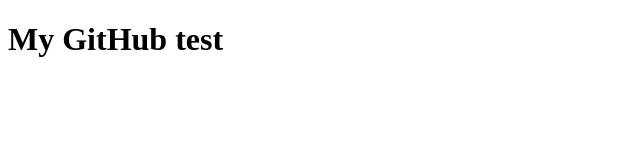
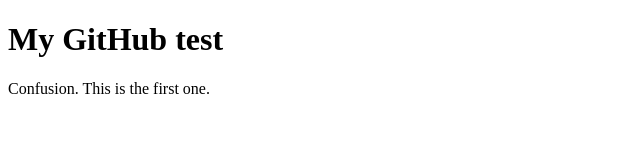
Before and after one commit to vanloner/mysite, a plain HTML site: page index.html in a window 1280 px wide. Shown: the whole page, without its empty margins (0-640 px from the left). Drawn offline with Linux system fonts and the light colour scheme.

Commit message:
Add details

```diff
--- a/index.html
+++ b/index.html
@@ -5,5 +5,6 @@
 </head>
 <body>
 	<h1>My GitHub test</h1>
+	<p>Confusion. This is the first one.</p>
 </body>
 </html>
```
